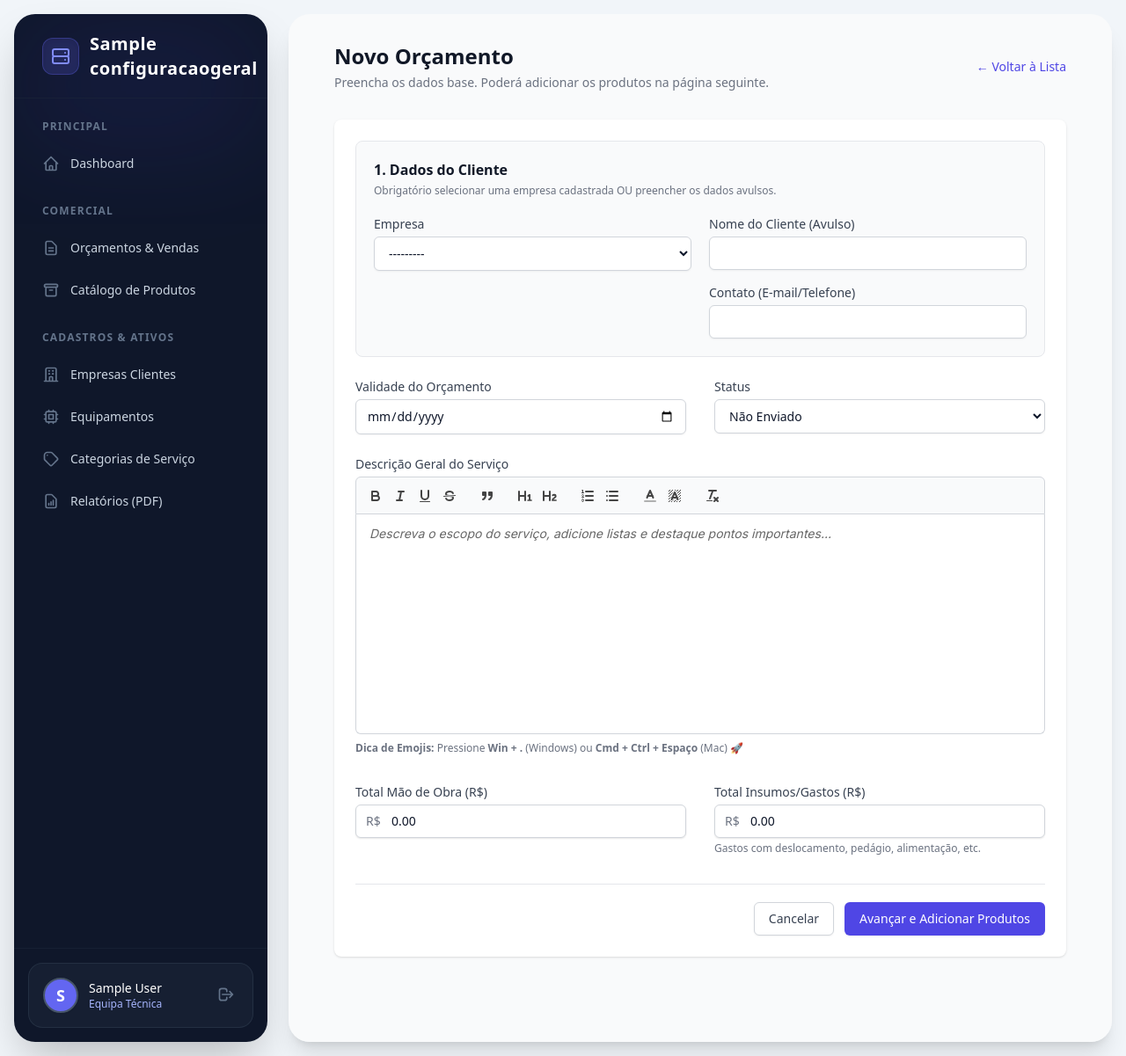
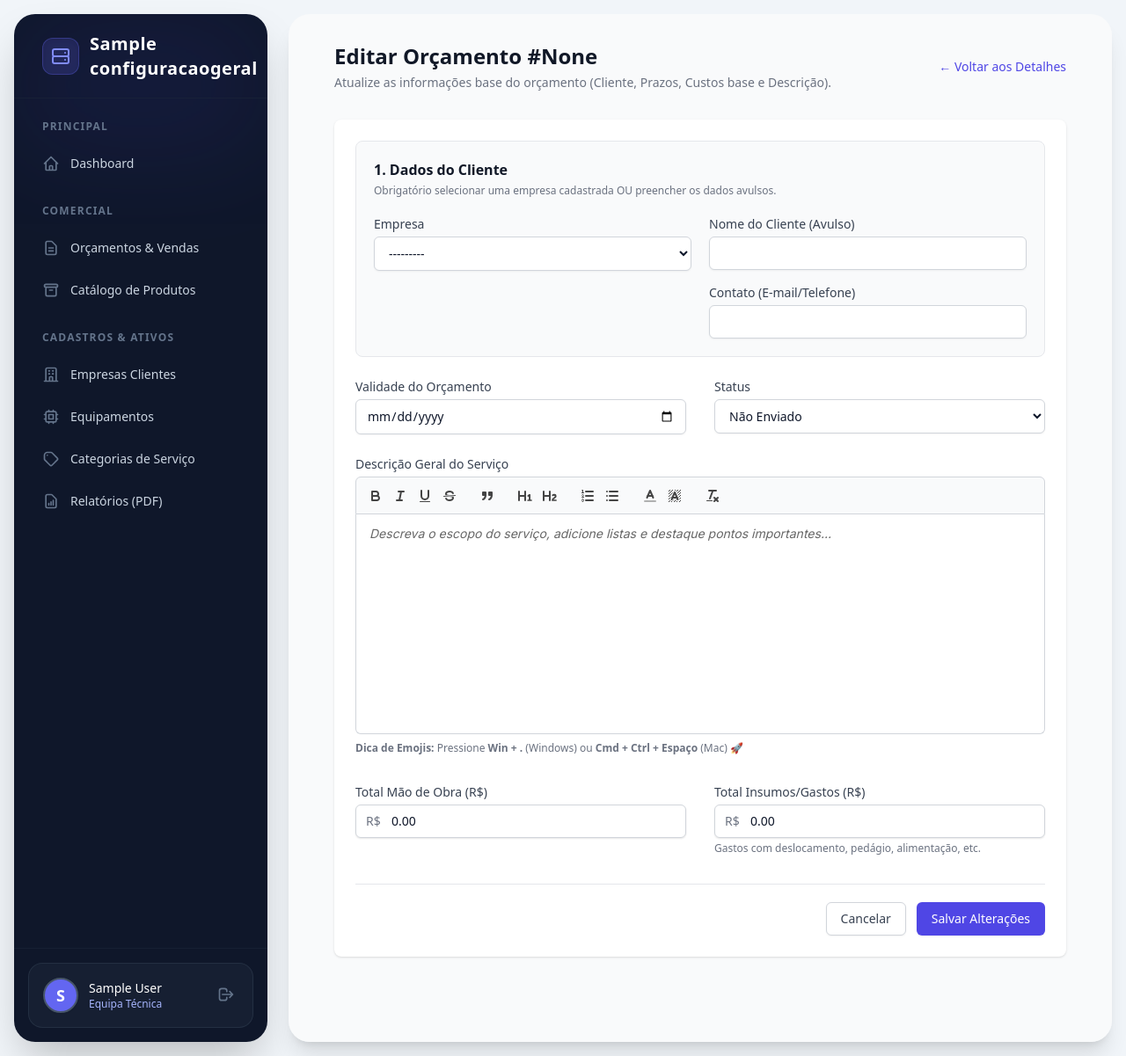
Before and after one commit to mod64bits/modos, a Django app: page /orcamentos/novo/ in a window 1280 px wide. Shown: the whole page at 88% size. Run offline with Django 5.2, Linux system fonts and the light colour scheme; a user stored in the database is signed in; tables that the repository leaves empty hold one stand-in row (values such as "Sample post"); parts of the project's set-up code (start-up, migrations or seed data) failed here and were passed over; some libraries are stand-ins or nearby versions.

Commit message:
ORCAMENTO: Editar orçamento

```diff
--- a/apps/orcamentos/urls.py
+++ b/apps/orcamentos/urls.py
@@ -2,22 +2,25 @@
 from .views import (
     OrcamentoListView,
     OrcamentoCreateView,
+    OrcamentoUpdateView,
     OrcamentoDetailView,
     deletar_item_orcamento,
     editar_item_orcamento,
+    atualizar_status_orcamento,
     api_detalhes_produto,
     ProdutoListView,
-    ProdutoCreateView,
-    atualizar_status_orcamento
+    ProdutoCreateView
 )
 
-app_name = "orcamentos"
+# Namespace para organizar as rotas deste app
+app_name = 'orcamentos'
 
 urlpatterns = [
     # Rotas principais de Orçamentos
     path('', OrcamentoListView.as_view(), name='orcamento_list'),
     path('novo/', OrcamentoCreateView.as_view(), name='orcamento_create'),
     path('<uuid:pk>/', OrcamentoDetailView.as_view(), name='orcamento_detail'),
+    path('<uuid:pk>/editar/', OrcamentoUpdateView.as_view(), name='orcamento_update'),
     path('<uuid:pk>/status/', atualizar_status_orcamento, name='atualizar_status_orcamento'),
 
     # Ações Extras (API, Edição e Exclusão)
--- a/apps/orcamentos/views.py
+++ b/apps/orcamentos/views.py
@@ -1,5 +1,5 @@
 from django.shortcuts import render, get_object_or_404, redirect
-from django.views.generic import ListView, CreateView, DetailView
+from django.views.generic import ListView, CreateView, DetailView, UpdateView
 from django.contrib.auth.mixins import LoginRequiredMixin, UserPassesTestMixin
 from django.urls import reverse_lazy
 from django.contrib import messages
@@ -19,7 +19,7 @@
     model = Orcamento
     template_name = 'orcamentos/orcamento_list.html'
     context_object_name = 'orcamentos'
-    paginate_by = 25  # Define a paginação para exibir 25 resultados por página
+    paginate_by = 10  # Define a paginação para exibir 10 resultados por página
 
     def test_func(self):
         return self.request.user.is_staff
@@ -61,6 +61,23 @@
 
     def form_valid(self, form):
         messages.success(self.request, "Orçamento criado! Agora adicione os produtos/serviços.")
+        return super().form_valid(form)
+
+
+class OrcamentoUpdateView(LoginRequiredMixin, UserPassesTestMixin, UpdateView):
+    model = Orcamento
+    form_class = OrcamentoForm
+    template_name = 'orcamentos/orcamento_form.html'
+
+    def test_func(self):
+        return self.request.user.is_staff
+
+    def get_success_url(self):
+        # Após editar, devolve o utilizador à página de detalhes do mesmo orçamento
+        return reverse_lazy('orcamentos:orcamento_detail', kwargs={'pk': self.object.pk})
+
+    def form_valid(self, form):
+        messages.success(self.request, "Orçamento atualizado com sucesso!")
         return super().form_valid(form)
 
 
@@ -186,7 +203,7 @@
     model = Produto
     template_name = 'orcamentos/produto_list.html'
     context_object_name = 'produtos'
-    paginate_by = 25  # Adicionada a paginação (25 itens por página)
+    paginate_by = 10  # Adicionada a paginação (10 itens por página)
     ordering = ['-criado_em']  # Ordenação padrão necessária para o Paginator funcionar sem avisos
 
     def test_func(self):
--- a/templates/orcamentos/orcamento_form.html
+++ b/templates/orcamentos/orcamento_form.html
@@ -1,6 +1,8 @@
 {% extends 'base/base.html' %}
 
-{% block title %}Novo Orçamento{% endblock %}
+{% block title %}
+    {% if form.instance.pk %}Editar Orçamento #{{ form.instance.numero }}{% else %}Novo Orçamento{% endif %}
+{% endblock %}
 
 {% block content %}
 <!-- CDN do Quill CSS para o Editor de Texto -->
@@ -32,17 +34,38 @@
 
         <div class="mb-8 flex justify-between items-center">
             <div>
-                <h2 class="text-2xl font-bold text-gray-900">Novo Orçamento</h2>
-                <p class="text-sm text-gray-500 mt-1">Preencha os dados base. Poderá adicionar os produtos na página seguinte.</p>
+                <h2 class="text-2xl font-bold text-gray-900">
+                    {% if form.instance.pk %}
+                        Editar Orçamento #{{ form.instance.numero }}
+                    {% else %}
+                        Novo Orçamento
+                    {% endif %}
+                </h2>
+                <p class="text-sm text-gray-500 mt-1">
+                    {% if form.instance.pk %}
+                        Atualize as informações base do orçamento (Cliente, Prazos, Custos base e Descrição).
+                    {% else %}
+                        Preencha os dados base. Poderá adicionar os produtos na página seguinte.
+                    {% endif %}
+                </p>
             </div>
+
+            <!-- O botão de voltar muda dependendo se estamos a editar ou a criar -->
+            {% if form.instance.pk %}
+                <a href="{% url 'orcamentos:orcamento_detail' form.instance.pk %}" class="text-indigo-600 hover:text-indigo-900 font-medium text-sm">
+                    &larr; Voltar aos Detalhes
+                </a>
+            {% else %}
                 <a href="{% url 'orcamentos:orcamento_list' %}" class="text-indigo-600 hover:text-indigo-900 font-medium text-sm">
                     &larr; Voltar à Lista
                 </a>
+            {% endif %}
         </div>
 
         <div class="bg-white shadow sm:rounded-lg overflow-hidden">
             <div class="px-4 py-5 sm:p-6">
-                <form method="post">
+                <!-- ADICIONADO: id="formOrcamento" para o JavaScript encontrar o formulário correto -->
+                <form method="post" id="formOrcamento">
                     {% csrf_token %}
 
                     <!-- Exibição de erros gerais do formulário (ex: Validação do Clean) -->
@@ -111,7 +134,7 @@
                                 {{ form.descricao_geral }}
                             </div>
 
-                            <!-- Container do novo editor interativo -->
+                            <!-- Container do novo editor interativo (já carrega o texto se for edição) -->
                             <div id="editor-container" class="mb-2">
                                 {{ form.descricao_geral.value|default:""|safe }}
                             </div>
@@ -147,12 +170,21 @@
 
                     <!-- BOTÕES -->
                     <div class="mt-8 border-t border-gray-200 pt-5 flex justify-end">
+                        {% if form.instance.pk %}
+                            <a href="{% url 'orcamentos:orcamento_detail' form.instance.pk %}" class="bg-white border border-gray-300 rounded-md shadow-sm py-2 px-4 inline-flex justify-center text-sm font-medium text-gray-700 hover:bg-gray-50 mr-3 transition-colors">
+                                Cancelar
+                            </a>
+                            <button type="submit" class="bg-indigo-600 border border-transparent rounded-md shadow-sm py-2 px-4 inline-flex justify-center text-sm font-medium text-white hover:bg-indigo-700 transition-colors">
+                                Salvar Alterações
+                            </button>
+                        {% else %}
                             <a href="{% url 'orcamentos:orcamento_list' %}" class="bg-white border border-gray-300 rounded-md shadow-sm py-2 px-4 inline-flex justify-center text-sm font-medium text-gray-700 hover:bg-gray-50 mr-3 transition-colors">
                                 Cancelar
                             </a>
                             <button type="submit" class="bg-indigo-600 border border-transparent rounded-md shadow-sm py-2 px-4 inline-flex justify-center text-sm font-medium text-white hover:bg-indigo-700 transition-colors">
                                 Avançar e Adicionar Produtos
                             </button>
+                        {% endif %}
                     </div>
                 </form>
             </div>
@@ -187,15 +219,29 @@
             }
         });
 
-        // Sincronizar o conteúdo do Quill com o Textarea original ao Guardar (Submit)
-        var form = document.querySelector('form');
-        form.onsubmit = function() {
-            var descricaoTextarea = document.getElementById('id_descricao_geral');
+        const descricaoTextarea = document.getElementById('id_descricao_geral');
+
         if (descricaoTextarea) {
-                // Guarda o HTML formatado gerado pelo editor para a base de dados
+            // Desativa a validação do browser para não bloquear de forma invisível
+            descricaoTextarea.removeAttribute('required');
+
+            // Sincroniza em tempo real enquanto digita!
+            quill.on('text-change', function() {
+                if (quill.getText().trim().length === 0) {
+                    descricaoTextarea.value = '';
+                } else {
                     descricaoTextarea.value = quill.root.innerHTML;
                 }
-        };
+            });
+
+            // Sincroniza na submissão apenas para garantir
+            const formOrcamento = document.getElementById('formOrcamento');
+            if (formOrcamento) {
+                formOrcamento.addEventListener('submit', function() {
+                    descricaoTextarea.value = quill.root.innerHTML;
+                });
+            }
+        }
     });
 </script>
 {% endblock %}
```
Also changed, not shown: templates/orcamentos/orcamento_detail.html (+27 -2 lines). Lines whose indentation alone changed are shown as unchanged.
